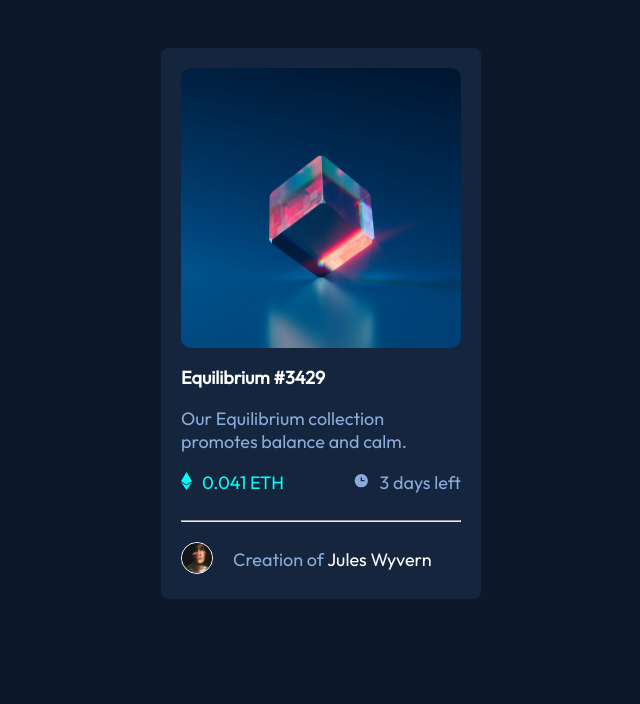
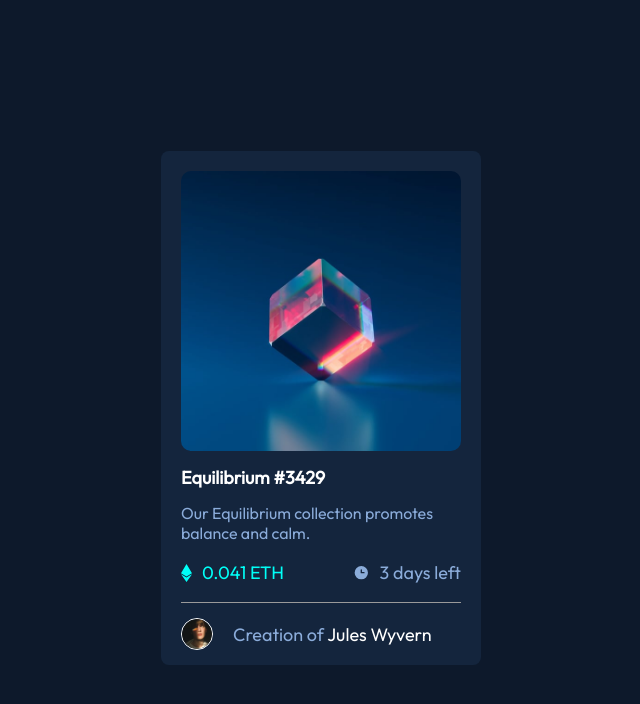
Before and after one commit to Singatha/nft-preview-card-component-main, a plain HTML site: page index.html in a window 1280 px wide. Shown: the whole page, without its empty margins (319-959 px from the left). Drawn offline with Linux system fonts and the light colour scheme.

Commit message:
addressed comments in frontend mentor (#4)

```diff
--- a/index.html
+++ b/index.html
@@ -9,44 +9,32 @@
   <title>Frontend Mentor | NFT preview card component</title>
 </head>
 <body>
-  <div class="container">
+  <main class="container">
     <div class="image">
       <div class="overlay">
       </div>
       <img class="main-image" src="./images/image-equilibrium.jpg" alt="Image showing cube balancing by corner">
       <img class="svg" src="./images/icon-view.svg" alt="Viewing Eye Icon">
     </div>
-    <div class="text">
-      <p class="head">
-        Equilibrium #3429
-      </p>
-      <p class="descr">
-        Our Equilibrium collection promotes balance and calm.
-      </p>
-      <div class="rows">
+    <section class="text">
+      <h1>Equilibrium #3429</h1>
+      <p class="image-description">Our Equilibrium collection promotes balance and calm.</p>
+      <section class="rows">
         <div class="row">
-          <div>
-            <img src="./images/icon-ethereum.svg" alt="Ethereum Icon">
-          </div>
+          <img src="./images/icon-ethereum.svg" alt="Ethereum Icon">
           <p class="cyan">0.041 ETH</p>
         </div>
         <div class="row">
-          <div>
-            <img src="./images/icon-clock.svg" alt="Clock Icon">
-          </div>
+          <img src="./images/icon-clock.svg" alt="Clock Icon">
           <p class="days">3 days left</p>
         </div>
-      </div>
+      </section>
       <hr>
-      <div class="avatar">
-        <div class="icon">
-          <img src="./images/image-avatar.png" alt="Avatar Image">
-        </div>
-        <p>
-          Creation of <span>Jules Wyvern<span>
-        </p>
-      </div>
-    </div>
-  </div>
+      <section class="avatar">
+        <img src="./images/image-avatar.png" alt="Avatar Image">
+        <p class="name">Creation of <span>Jules Wyvern<span></p>
+      </section>
+    </section>
+  </main>
 </body>
 </html>
--- a/style.css
+++ b/style.css
@@ -15,26 +15,24 @@
     --white: hsl(0, 0%, 100%);
 }
 
-html {
+html, body {
     height: 100%;
 }
+
 body {
-    height: 100%;
+    align-items: center;
     background-color: var(--main-very-dark-blue);
+    display: flex;
+    flex-direction: column;
+    justify-content: center;
 }
 
 .container {
     background-color: var(--card-very-dark-blue);
     border-radius: 8px;
-    display: flex;
-    flex-direction: column;
+    margin: 0 auto;
     max-width: 320px;
     width: 100%;
-    margin-left: auto;
-    margin-right: auto;
-    align-content: center;
-    position: relative;
-    top: 5%;
 }
 
 .image {
@@ -45,10 +43,8 @@ body {
     border-radius: 10px;
     display: block;
     max-width: 280px;
+    margin: 20px auto 0;
     width: auto;
-    margin-top: 20px;
-    margin-left: auto;
-    margin-right: auto;
 }
 
 .svg {
@@ -57,15 +53,14 @@ body {
 }
 
 .overlay {
+    background-color: var(--cyan);
+    border-radius: 10px;
+    display: none;
+    height: 280px;
+    left: 6%;
+    opacity: 0.5;
     position: absolute;
-    border-radius: 10px;
-    background-color: var(--cyan);
-    opacity: 0.5;
     width: 280px;
-    height: 280px;
-    display: none;
-    top: 7%;
-    left: 6%;
 }
 
 .container:hover .overlay {
@@ -73,19 +68,19 @@ body {
 }
 
 .container:hover .svg {
+    bottom: 45%;
     display: inline;
+    left: 43%;
+    position: absolute;
+    right: 40%;
+    top: 42%;
     visibility: visible;
-    position: absolute;
-    top: 42%;
-    right: 40%;
-    left: 43%;
-    bottom: 45%;
 }
 
 .row {
+    align-items: center;
     display: flex;
     flex-direction: row;
-    align-items: center;
 }
 
 .rows {
@@ -95,69 +90,73 @@ body {
 }
 
 .text {
-    padding-left: 20px;
-    padding-right: 20px;
+    padding: 0 20px;
 }
 
-.head {
+h1 {
+    color: var(--white);
     font-family: var(--ff);
     font-size: var(--fs);
     font-weight: var(--fw-600);
-    color: var(--white);
 }
 
-.head:hover {
+h1:hover {
     color: var(--cyan);
 }
 
-.descr {
+.image-description {
+    color: var(--soft-blue);
+    font-family: var(--ff);
+    margin: 0;
+}
+
+.cyan {
+    color: var(--cyan);
+    font-weight: var(--fw-400);
     font-family: var(--ff);
     font-size: var(--fs);
+    margin-left: 10px;
+}
+
+.days {
+    color: var(--soft-blue);
+    font-weight: 300;
+    font-family: var(--ff);
+    font-size: var(--fs);
+    margin-left: 10px;
+}
+
+hr {
+    border-width: 1px 0 0;
     color: var(--soft-blue);
     margin: 0;
 }
 
-.cyan {
-    font-weight: var(--fw-400);
+.avatar {
+    align-items: center;
+    display: flex;
+    flex-direction: row;
+    margin: 15px 0;
+}
+
+.name {
+    color: var(--soft-blue);
     font-family: var(--ff);
     font-size: var(--fs);
-    color: var(--cyan);
-    margin-left: 10px;
+    font-weight: var(--fw-300);
+    margin: 0 0 0 20px;
 }
 
-.days {
-    font-weight: 300;
-    font-family: var(--ff);
-    font-size: var(--fs);
-    color: var(--soft-blue);
-    margin-left: 10px;
-}
-
-.avatar {
-    display: flex;
-    align-items: center;
-    flex-direction: row;
-    margin-bottom: 10px;
-}
-
-.avatar p {
-    font-weight: var(--fw-300);
-    font-family: var(--ff);
-    font-size: var(--fs);
-    color: var(--soft-blue);
-    margin-left: 20px;
-}
-
-.icon img {
-    width: 30px;
-    height: 30px;
+.avatar img {
     border: 1px solid var(--white);
     border-radius: 50%;
+    height: 30px;
+    width: 30px;
 }
 
 .avatar span {
+    color: var(--white);
     font-family: var(--ff);
-    color: var(--white);
 }
 
 span:hover {
```
